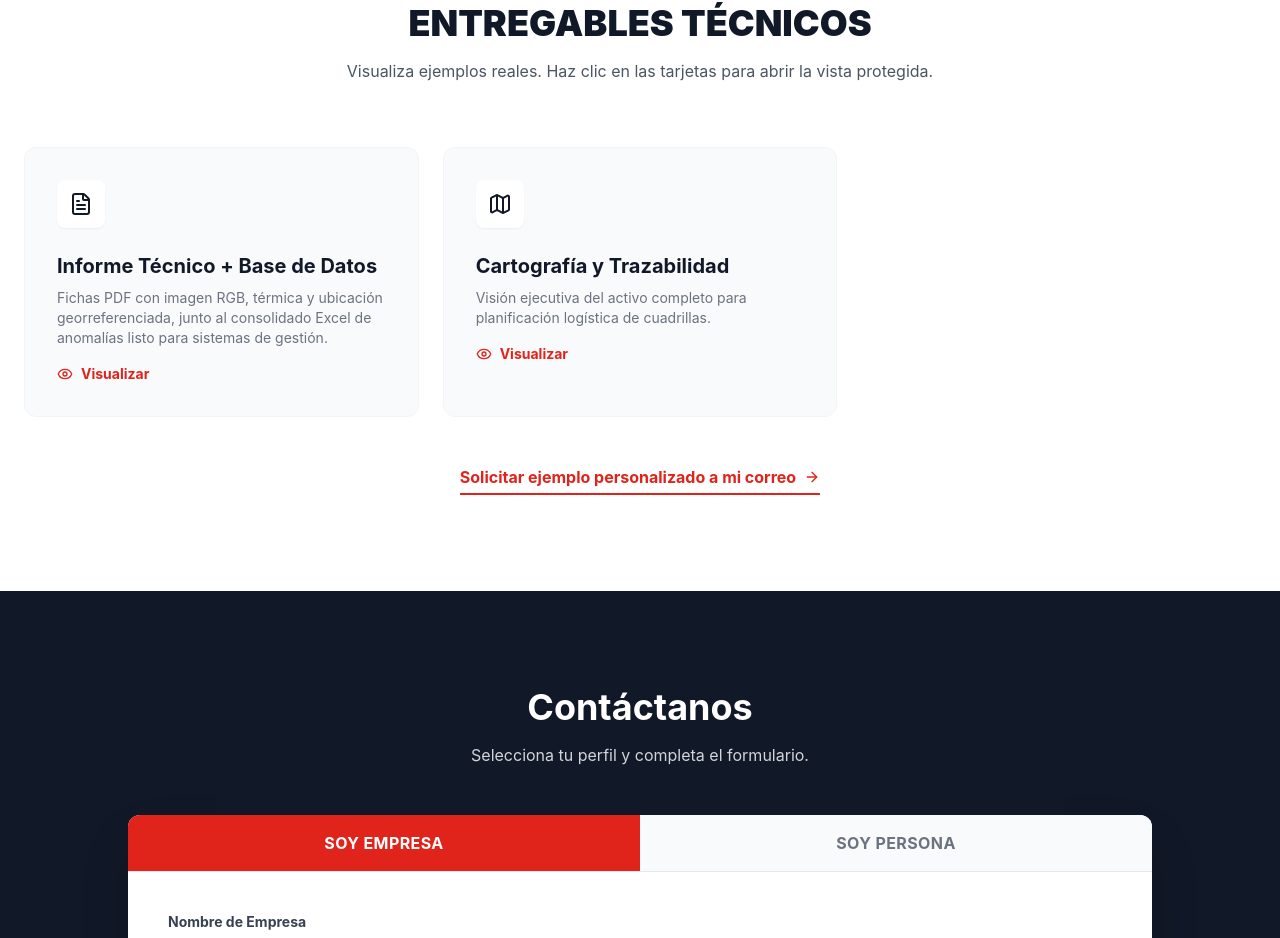
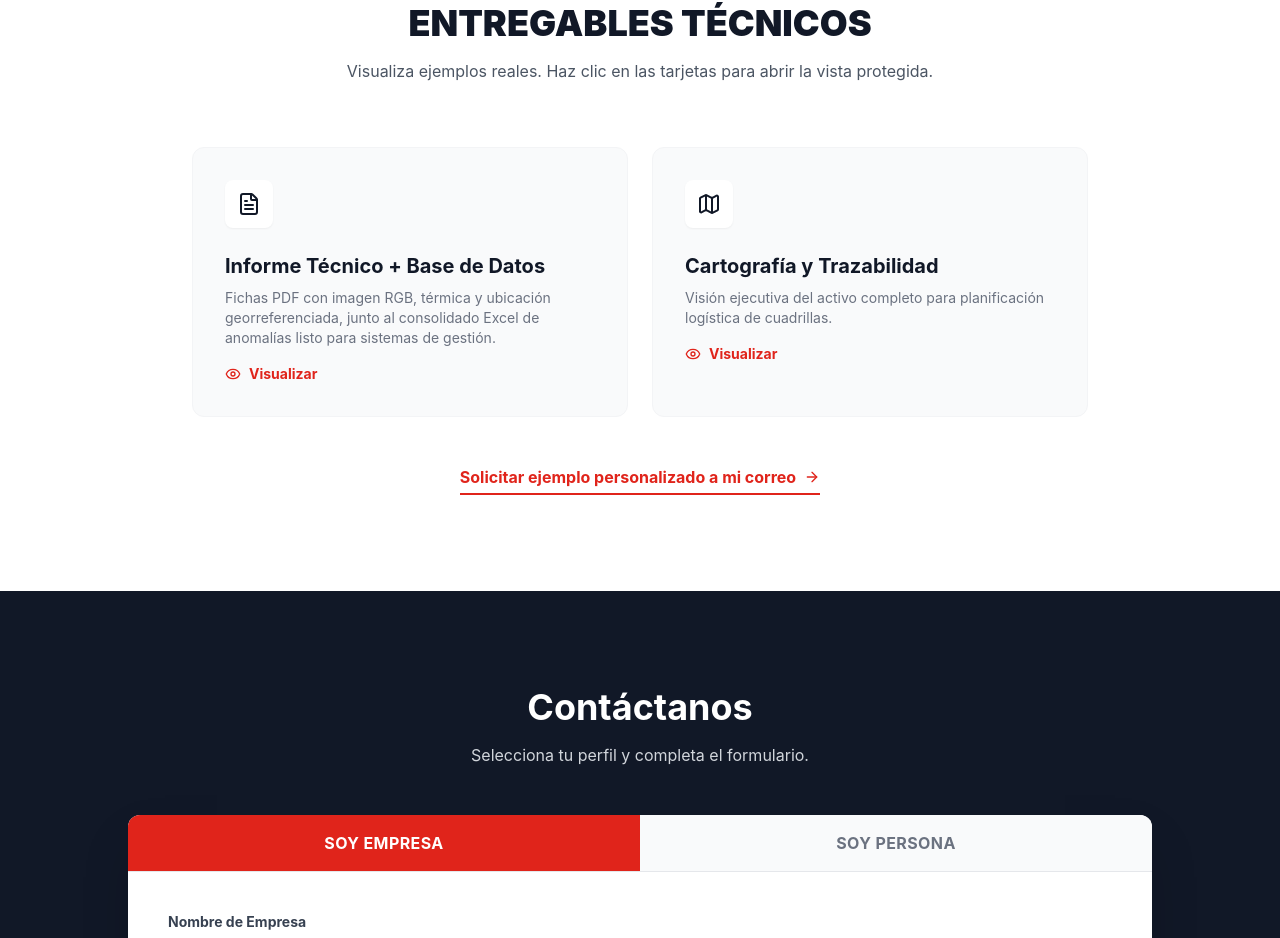
Before and after one commit to Trone-Chile/Trone.cl, a React (Vite) app in the folder Trone-main/trone-web/: page / in a window 1280 px wide. Shown: the part 4282-5220 px from the top of the page. Built offline with nearby package versions, Linux system fonts and the light colour scheme.

Commit message:
se arreglan y se centran tarjetas en respaldo tecnico

```diff
--- a/Trone-main/trone-web/src/pages/Home.jsx
+++ b/Trone-main/trone-web/src/pages/Home.jsx
@@ -382,7 +382,7 @@ const Home = () => {
             <h2 className="text-3xl md:text-4xl font-black text-trone-primary mb-4">ENTREGABLES TÉCNICOS</h2>
             <p className="text-gray-600 max-w-2xl mx-auto text-sm md:text-base">Visualiza ejemplos reales. Haz clic en las tarjetas para abrir la vista protegida.</p>
           </div>
-          <div className="grid grid-cols-1 md:grid-cols-2 lg:grid-cols-3 gap-6">
+          <div className="grid grid-cols-1 md:grid-cols-2 gap-6 max-w-4xl mx-auto">
             {deliverables.map((item, idx) => (
               <div key={idx} onClick={() => openViewer(item)} className="group p-6 lg:p-8 bg-gray-50 border border-gray-100 rounded-xl hover:bg-white hover:shadow-xl hover:border-trone-accent/30 transition-all duration-300 cursor-pointer relative overflow-hidden">
                 <div className="absolute top-4 right-4 opacity-0 group-hover:opacity-100 transition-opacity bg-trone-accent text-white text-[10px] lg:text-xs font-bold px-2 py-1 rounded">VER EJEMPLO</div>
```
